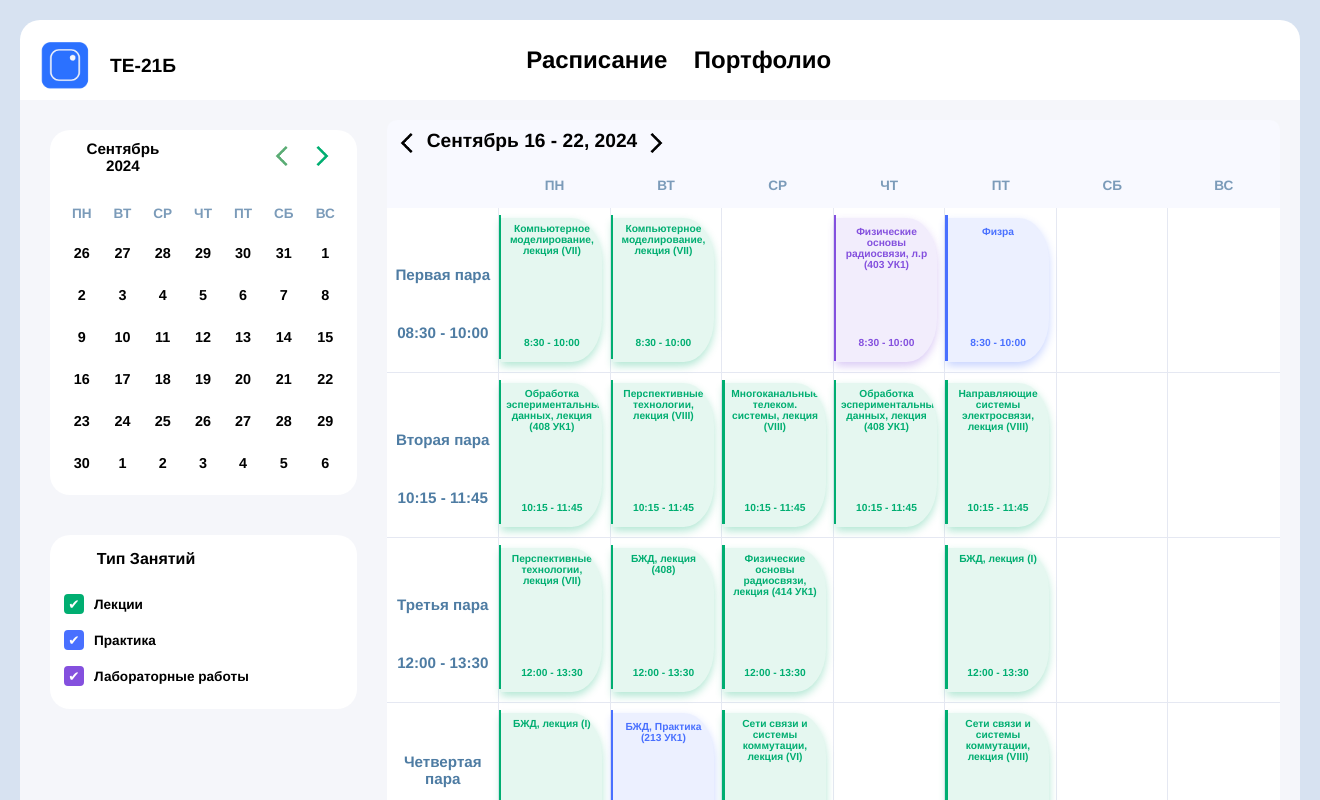
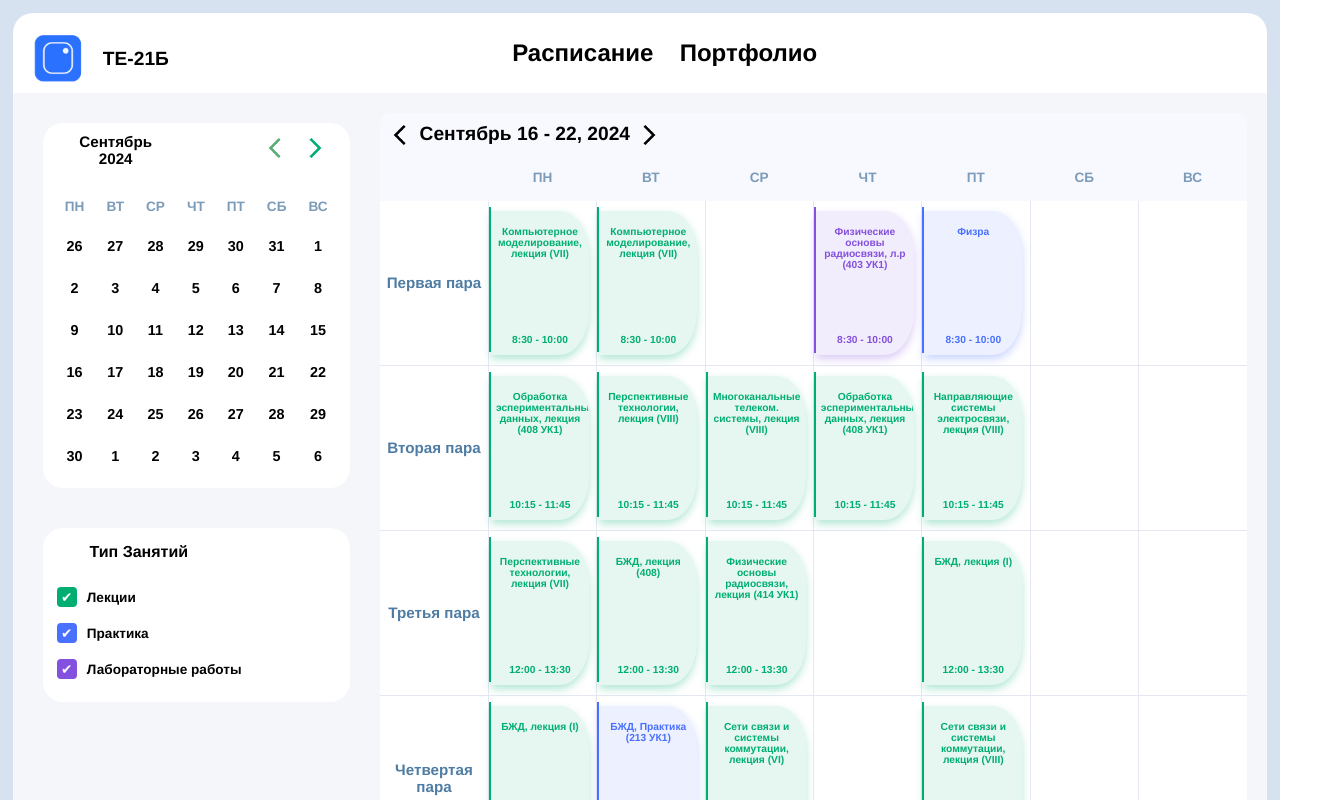
Before and after one commit to JohnyVecher/te-21b, a React (Create React App) app: page / in a window 1280 px wide. Shown: the top 800 px of the page, 1320 px wide, since content can reach past the window. Built offline with nearby package versions, Linux system fonts and the light colour scheme.

Commit message:
ver 0.12.1

```diff
--- a/src/App.css
+++ b/src/App.css
@@ -1,10 +1,10 @@
 .App {
   font-family: Arial, sans-serif;
-  padding: 20px;
+  padding: 1%;
   margin-right:200px;
   background-color: #D7E2F1;
   height: 100%;
-  width: 100%;
+  width: 98%;
 }
 
 .header {
--- a/src/components/Calendar.css
+++ b/src/components/Calendar.css
@@ -11,6 +11,38 @@
   100% {
     background-color: rgba(0, 174, 113, 0.9);
     box-shadow: 0 0 5px rgba(0, 174, 113, 0.5);
+  }
+}
+
+@keyframes glowlabaafter {
+	0%{
+    background-color: rgba(132, 80, 222, 1);
+    box-shadow: 0 0 5px rgba(0, 174, 113, 0.5);
+  }
+  50% {
+    background-color: rgba(129, 20, 2, 0.7);
+    box-shadow: 0 0 30px rgba(206, 20, 2, 0.7);
+	color: rgba(0,0,0, 0.7);
+  }
+  100% {
+    background-color: rgba(132, 80, 222, 1);
+    box-shadow: 0 0 5px rgba(0, 174, 113, 0.5);
+  }
+}
+
+@keyframes glowpracticalsafter {
+  0% {
+    background-color: rgba(73, 112, 255, 1);
+    box-shadow: 0 0 5px rgba(73, 112, 255, 0.3);
+  }
+  50% {
+    background-color: rgba(129, 20, 2, 0.7);
+    box-shadow: 0 0 30px rgba(206, 20, 2, 0.7);
+	color: rgba(0,0,0, 0.7);
+  }
+  100% {
+    background-color: rgba(73, 112, 255, 1);
+    box-shadow: 0 0 5px rgba(73, 112, 255, 0.3);
   }
 }
 
@@ -36,8 +68,9 @@
     box-shadow: 0 0 5px rgba(132, 80, 222, 0.5);
   }
   50% {
-    background-color: rgba(132, 80, 222, 0.3);
-    box-shadow: 0 0 34px rgba(132, 80, 222, 0.8);
+    background-color: rgba(206, 20, 2, 0.7);
+    box-shadow: 0 0 30px rgba(206, 20, 2, 0.7);
+	color: rgba(0,0,0, 0.7);
   }
   100% {
     background-color: rgba(132, 80, 222, 0.1);
@@ -51,8 +84,9 @@
     box-shadow: 0 0 5px rgba(73, 112, 255, 0.5);
   }
   50% {
-    background-color: rgba(73, 112, 255, 0.2);
-    box-shadow: 0 0 34px rgba(73, 112, 255, 0.9);
+    background-color: rgba(206, 20, 2, 0.7);
+    box-shadow: 0 0 30px rgba(206, 20, 2, 0.7);
+	color: rgba(0,0,0, 0.7);
   }
   100% {
     background-color: rgba(73, 112, 255, 0.1);
@@ -64,61 +98,38 @@
   animation: glowGreenafter 3s infinite; /* Применяем анимацию к псевдоэлементу */
 }
 
-/* Классы для блоков */
+.laba.current-interval::after {
+  animation: glowlabaafter 3s infinite; /* Применяем анимацию к псевдоэлементу */
+}
+
+.practicals.current-interval::after {
+  animation: glowpracticalsafter 3s infinite; /* Применяем анимацию к псевдоэлементу */
+}
+
 .green-block.current-interval {
   animation: glowGreen 3s infinite;
 }
 
 .laba.current-interval {
-  animation: glowlaba 2s infinite;
+  animation: glowlaba 3s infinite;
 }
 
 .practicals.current-interval {
-  animation: glowpracticals 2s infinite;
+  animation: glowpracticals 3s infinite;
 }
 
-.green-block .text-top {
-
-  /* Стили для текста сверху */
-  margin-bottom: auto; /* Перемещает текст в верхнюю часть блока */
+.green-block .text-top, .laba .text-top, .practicals .text-top  {
+  padding-top: 10px;
   font-size: 0.8vw;
 }
-.green-block .text-bottom {
-	padding-bottom:10%;
+
+.green-block .text-bottom, .laba .text-bottom, .practicals .text-bottom  {
+	padding-bottom:5%;
   /* Стили для времени внизу */
   margin-top: auto; /* Перемещает текст в нижнюю часть блока */
   font-size: 0.8vw;
 
 }
-
-.laba .text-top {
-	padding-top:3%;
-  /* Стили для текста сверху */
-  margin-bottom: auto; /* Перемещает текст в верхнюю часть блока */
-  font-size: 0.8vw;
-}
-.laba .text-bottom {
-	padding-bottom:10%;
-  /* Стили для времени внизу */
-  margin-top: auto; /* Перемещает текст в нижнюю часть блока */
-  font-size: 0.8vw;
-}
-
-
-.practicals .text-bottom {
-	padding-bottom:10%;
-  /* Стили для времени внизу */
-  margin-top: auto; /* Перемещает текст в нижнюю часть блока */
-  font-size: 0.8vw;
-
-}
-.practicals .text-top {
-	padding-top:3%;
-  /* Стили для текста сверху */
-  margin-bottom: auto; /* Перемещает текст в верхнюю часть блока */
-      font-size: 0.8vw;
-}
-
 
 
 .green-block {
@@ -206,13 +217,12 @@
   height:88%; /* Высота палочки */
   background-color: rgba(0, 174, 113, 1);
   margin-top:6%;
-  max-width: 199%;
+  max-width: 100%;
   max-height: 100%;
   overflow: hidden;
-  animation: var(animation) 3s infinite;
 }
 
-.practicals ::after {
+.practicals::after {
   content: '';
   position: absolute;
   margin-top:6%;
@@ -578,10 +588,11 @@
 }
 
 .week-table {
-	background-color: #Ffffff; /* Фон заголовков */
+  background-color: #Ffffff; /* Фон заголовков */
   width: 100%;
   table-layout: fixed;
   border-collapse: collapse; /* Убирает двойные границы между ячейками */
+  border-radius: 10%;
 }
 
 .week-table th,
@@ -610,7 +621,6 @@
 
 
 .pair-name {
-	margin-top: 25%;
   flex: 1; /* Занимает доступное пространство */
   display: flex; /* Включаем Flexbox для выравнивания */
   align-items: center; /* Центрируем по вертикали */
--- a/src/components/Calendar.js
+++ b/src/components/Calendar.js
@@ -109,6 +109,7 @@ const Calendar = () => {
   { paranumber: "Третья пара", start: "12:00", end: "13:30" },
   { paranumber: "Четвертая пара", start: "14:15", end: "15:45" },
   { paranumber: "Пятая пара", start: "16:00", end: "17:30" },
+  { paranumber: "Шестая пара", start: "16:00", end: "17:30" },
 ];
 
 const timeRows = timeIntervals.map((interval, index) => (
@@ -116,7 +117,6 @@ const timeRows = timeIntervals.map((interval, index) => (
     <tr>
       <td className="time-cell">
         <div className="pair-name">{interval.paranumber}</div>
-        <div className="pair-time">{`${interval.start} - ${interval.end}`}</div>
       </td>
       {days.map((day, dayIndex) => {
         // Убедитесь, что currentTime правильно инициализирован
```
